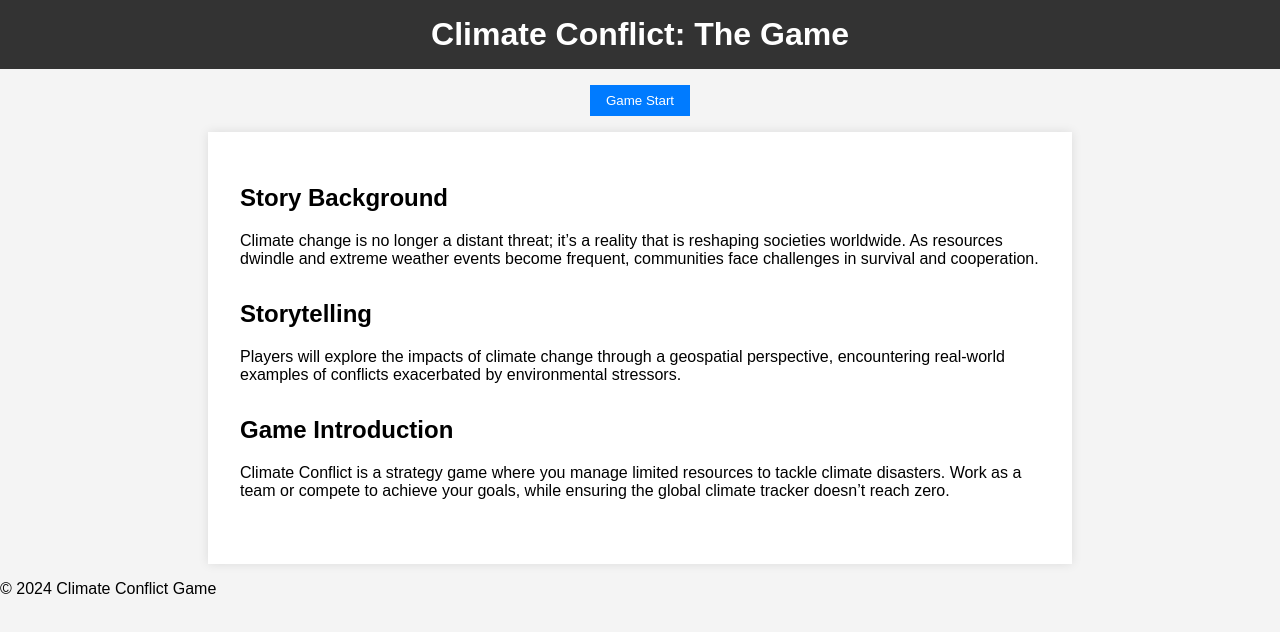
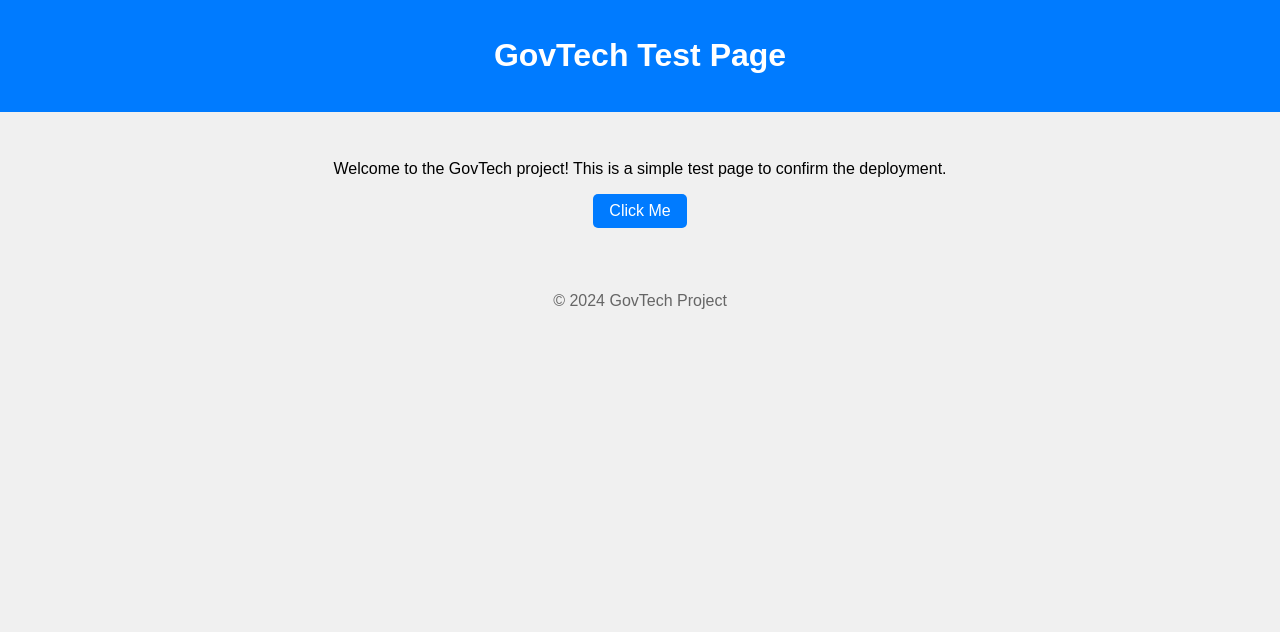
Before and after one commit to KidlanLi/GovTech, a plain HTML site: page climate-conflict-game/index.html in a window 1280 px wide. Drawn offline with Linux system fonts and the light colour scheme.

Commit message:
Update index.html

```diff
--- a/climate-conflict-game/index.html
+++ b/climate-conflict-game/index.html
@@ -1,4 +1,4 @@
-<!DOCTYPE html>
+<!-- <!DOCTYPE html>
 <html lang="en">
 <head>
     <meta charset="UTF-8">
@@ -31,4 +31,58 @@
         <p>© 2024 Climate Conflict Game</p>
     </footer>
 </body>
+</html> -->
+
+<!DOCTYPE html>
+<html lang="en">
+<head>
+    <meta charset="UTF-8">
+    <meta name="viewport" content="width=device-width, initial-scale=1.0">
+    <title>GovTech Test Page</title>
+    <style>
+        body {
+            font-family: Arial, sans-serif;
+            text-align: center;
+            background-color: #f0f0f0;
+            margin: 0;
+            padding: 0;
+        }
+        header {
+            background-color: #007BFF;
+            color: white;
+            padding: 1rem 0;
+        }
+        main {
+            padding: 2rem;
+        }
+        button {
+            padding: 0.5rem 1rem;
+            font-size: 1rem;
+            color: white;
+            background-color: #007BFF;
+            border: none;
+            border-radius: 5px;
+            cursor: pointer;
+        }
+        button:hover {
+            background-color: #0056b3;
+        }
+        footer {
+            margin-top: 2rem;
+            color: #666;
+        }
+    </style>
+</head>
+<body>
+    <header>
+        <h1>GovTech Test Page</h1>
+    </header>
+    <main>
+        <p>Welcome to the GovTech project! This is a simple test page to confirm the deployment.</p>
+        <button onclick="alert('It works!')">Click Me</button>
+    </main>
+    <footer>
+        <p>© 2024 GovTech Project</p>
+    </footer>
+</body>
 </html>
```
